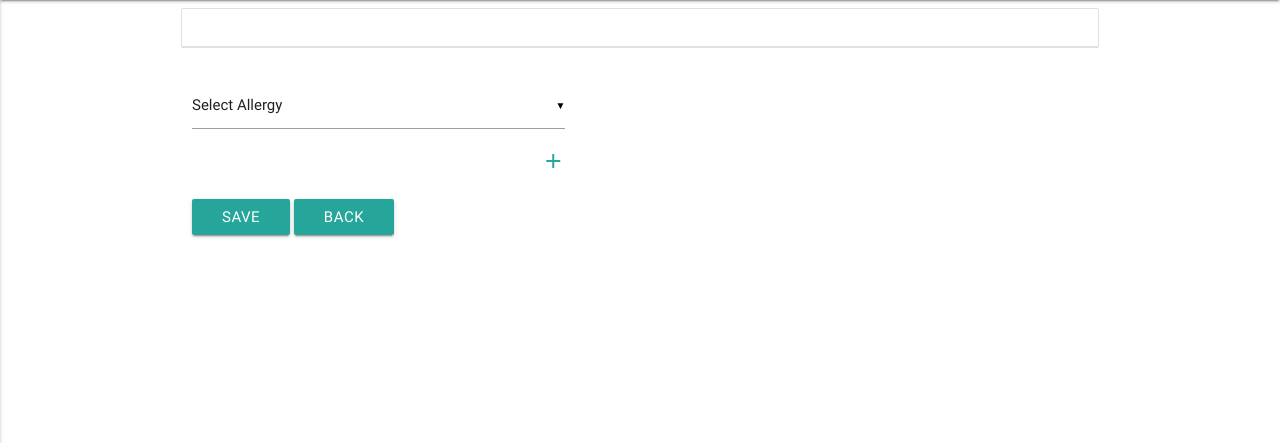
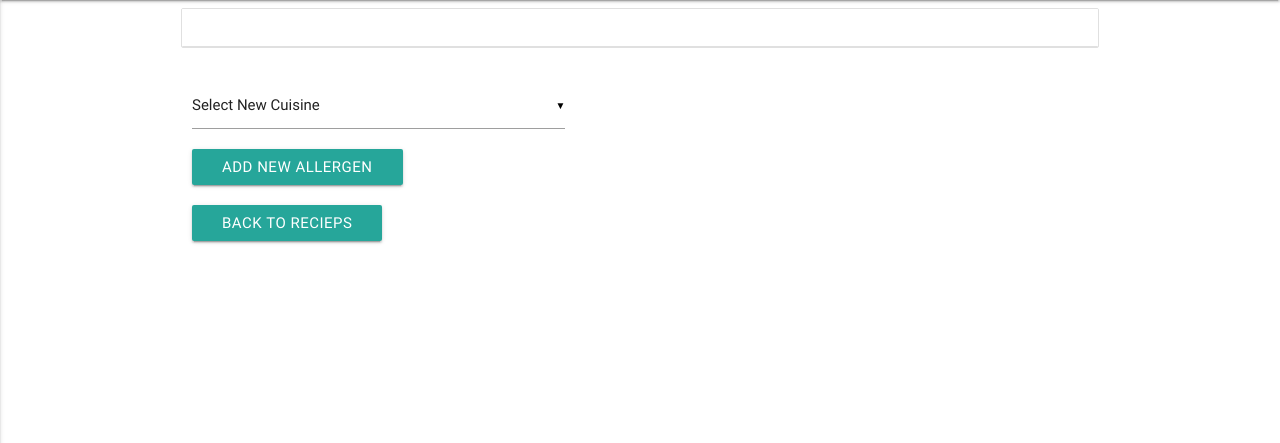
Before and after one commit to GarethMellon/data-centric-project, a Flask app: template templates/allergens.html in a window 1280 px wide. Shown: the part 64-507 px from the top of the page. Run offline with Flask 2, Linux system fonts and the light colour scheme; the template is opened without the code that fills it, so the values that code supplies are empty.

Commit message:
New Feature: Added ability to mark an Allergen on a recipe and deleted

```diff
--- a/app.py
+++ b/app.py
@@ -49,6 +49,7 @@ def index():
                             course_data = course_data,
                             recipes_data = recipes_data)
 
+
 ## Recieps routes and functions
 @app.route("/recieps/<recipe_ID>/")
 def recipes(recipe_ID):
@@ -91,6 +92,7 @@ def directions(recipe_ID, direction_ID):
                             page_title="Directions",
                             directions_data = directions_data)
 
+
 ## Ingredients routes and functions
 @app.route("/ingredients/<recipe_ID>/<ingredient_ID>/")
 def ingredients(recipe_ID, ingredient_ID):
@@ -101,6 +103,7 @@ def ingredients(recipe_ID, ingredient_ID):
     return render_template("ingredients.html",
                         page_title="Ingredients",
                         ingredient_data = ingredient_data)
+
 
 ## Course routes and functions
 @app.route("/course/<recipe_ID>/<course_ID>/")
@@ -148,6 +151,7 @@ def update_course_list():
     update_data(course_list_update_sql)
 
     return redirect(url_for("course_list"))
+
 
 ## Cuisine routes and functions
 @app.route("/cuisine/<recipe_ID>/<cuisine_ID>/")
@@ -201,7 +205,7 @@ def update_cuisine_list():
 @app.route("/allergens/<recipe_ID>/<allergens_ID>/")
 def allergens (recipe_ID, allergens_ID):
     # prep data for page
-    allergens_sql = "SELECT recipes.ID AS recipe_ID, recipes.name AS recipe_name, allergens.ID AS allergens_ID, allergens.name AS allergens_name FROM recipes JOIN allergens ON recipes.ID = allergens.recipes_ID WHERE recipes.ID = " + recipe_ID + " AND allergens.ID = " + allergens_ID +";"
+    allergens_sql = "SELECT recipes.ID AS recipe_ID, recipes.name AS recipe_name, allergens.ID AS allergens_ID, allergens.name AS allergens_name FROM recipes JOIN allergens ON recipes.ID = allergens.recipes_ID WHERE recipes.ID = " + recipe_ID + " AND allergens.delete = 0;"
     allergens_data = select_data(allergens_sql)
 
     allergens_list_sql = "SELECT allergens_list.ID AS allergens_list_ID, allergens_list.name AS allergens_list_name from allergens_list;"
@@ -211,6 +215,20 @@ def allergens (recipe_ID, allergens_ID):
                             page_title = "Allergens",
                             allergens_data = allergens_data,
                             allergens_list_data = allergens_list_data)
+
+@app.route("/add_allergens_to_recipe/<recipe_ID>/<allergens_ID>/", methods = ["POST"])
+def add_allergens_to_recipe(recipe_ID, allergens_ID):
+    allergens_to_add = request.form.get("selection")
+    allergens_update_sql = "INSERT INTO allergens (recipes_ID, name) VALUES ('{}','{}');".format(recipe_ID, allergens_to_add)
+    update_data(allergens_update_sql)
+
+    return redirect(url_for("allergens", recipe_ID = recipe_ID, allergens_ID = allergens_ID))
+
+@app.route("/delete_allergens_from_recipe/<recipe_ID>/<allergens_ID>/")
+def delete_allergens_from_recipe(recipe_ID, allergens_ID):
+    allergens_update_sql = "UPDATE allergens SET allergens.delete = 1 WHERE allergens.ID = {};".format(allergens_ID)
+    update_data(allergens_update_sql)
+    return redirect(url_for("allergens", recipe_ID = recipe_ID, allergens_ID = allergens_ID))
 
 @app.route("/allergens_list")
 def allergens_list():
@@ -230,6 +248,7 @@ def update_allergens_list():
 
     return redirect(url_for("cuisine_list"))
 
+
 if __name__ == '__main__':
     app.run(host=os.environ.get('IP'),
         port=int(os.environ.get('PORT')),
--- a/templates/allergens.html
+++ b/templates/allergens.html
@@ -11,7 +11,7 @@
                     </li>
                     {% for row in allergens_data %}
                     <li class="collection-item">
-                        <div> {{row.allergens_name}} <a href="#!" class="secondary-content"><i class = "material-icons">delete</i></a></div>
+                        <div> {{row.allergens_name}} <a href="{{ url_for('delete_allergens_from_recipe', recipe_ID = row.recipe_ID, allergens_ID = row.allergens_ID) }}" class="secondary-content"><i class = "material-icons">delete</i></a></div>
                     </li>
                     {% endfor %}
                 </ul>
@@ -19,20 +19,22 @@
 
             <div class="col s5">
                 <div class="row">
-                    <select>
-                        <option value = "" disabled selected>Select Allergy</option>
+
+                    <form action="{{ url_for('add_allergens_to_recipe', recipe_ID = allergens_data[0].recipe_ID, allergens_ID = allergens_data[0].allergens_ID) }}" method="POST">
+
+                        <select id="selection" name="selection">
+                            <option value = "" disabled selected>Select New Cuisine</option>
                             {% for row in allergens_list_data %}
-                                <option value = "1">{{row.allergens_list_name}}</option>
+                                <option value = "{{row.allergens_list_name}}" id="allergens_name" name="allergens_name">{{row.allergens_list_name}}</option>
                             {% endfor %}
-                    </select>
-                    <a href="#" class="secondary-content"><i class = "material-icons">add</i></a>
+                        </select>
+                        <input type="submit" value="Add New Allergen" class="btn">
                 </div>
             </div>
 
             <div class="col s12">
                 <div class="row">
-                    <a href="#" class="btn">Save</a>
-                    <a href="{{url_for('recipes', recipe_ID = allergens_data[0].recipe_ID) }}" class="btn">Back</a>
+                    <a href="{{url_for('recipes', recipe_ID = allergens_data[0].recipe_ID) }}" class="btn">Back To Recieps</a>
                 </div>
             </div>
         </div>
```
